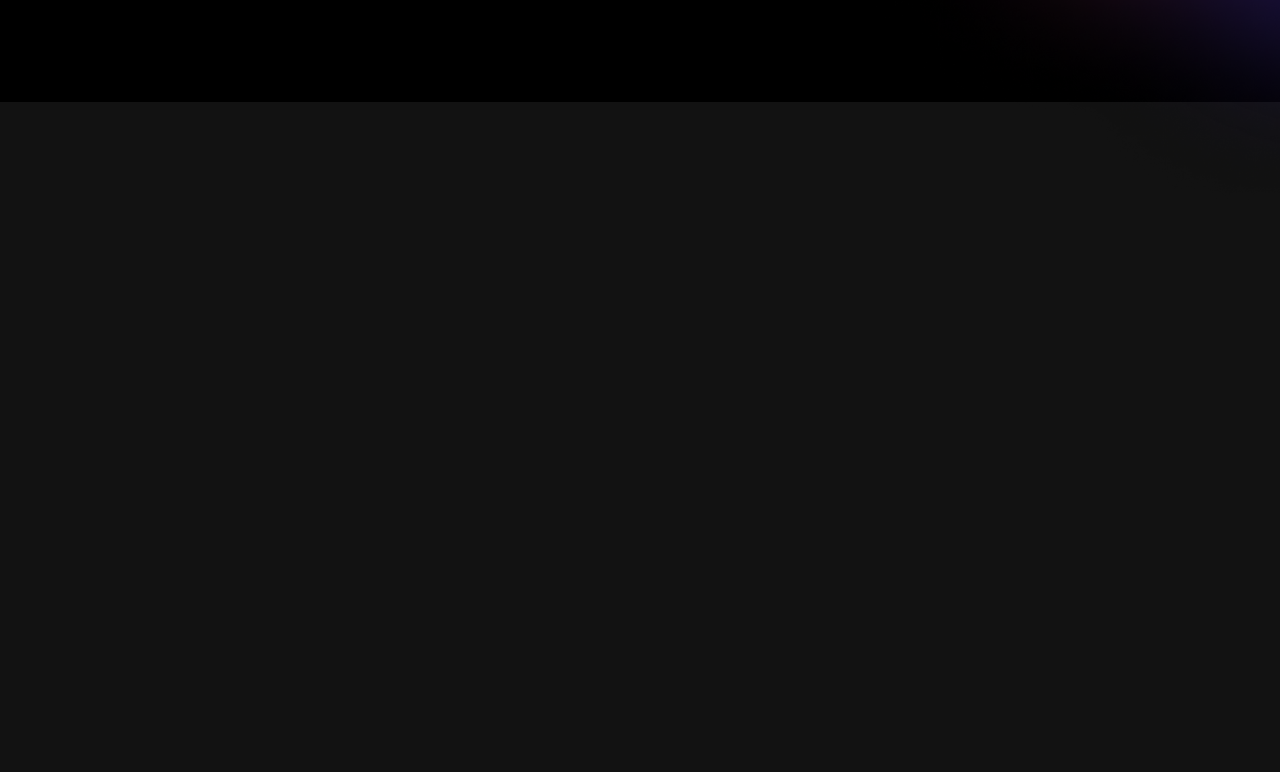
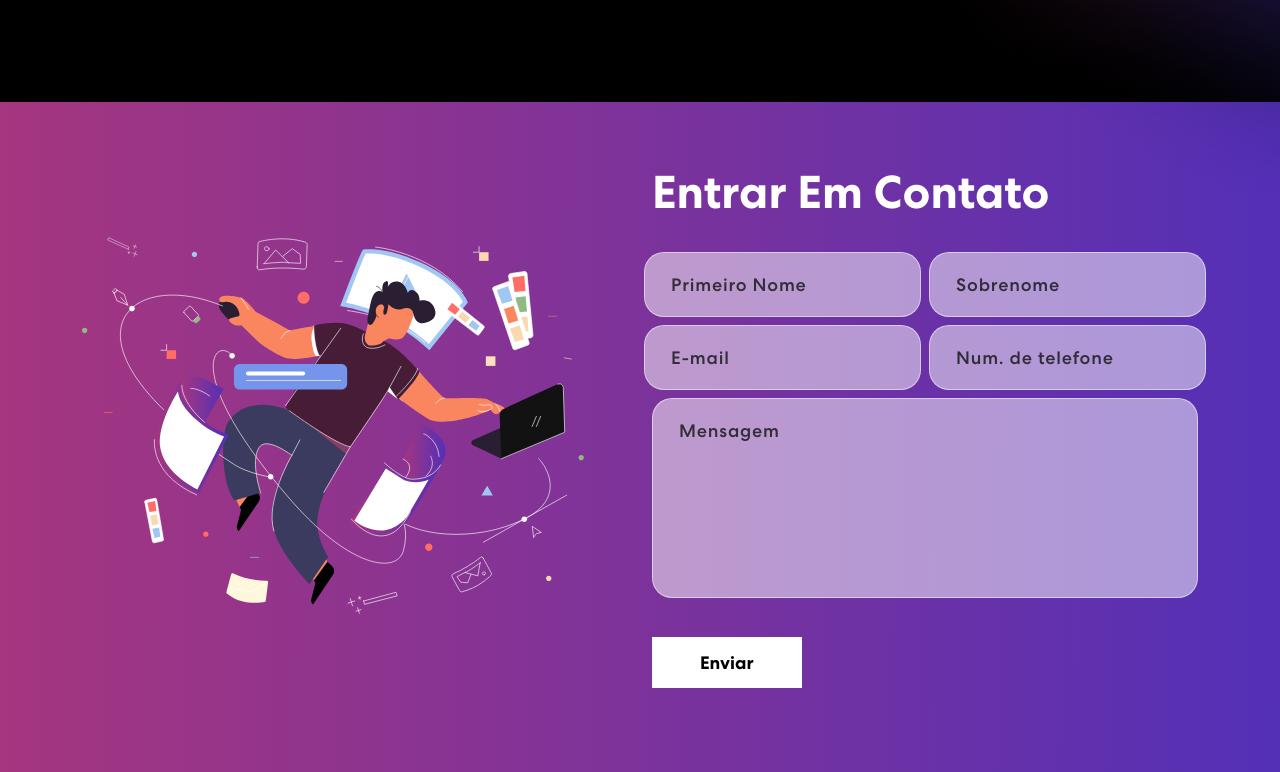
Before and after one commit to DiogoJorge1401/MyNewPortfolio, a React (Vite) app: page / in a window 1280 px wide. Shown: the part 2025-2797 px from the top of the page. Before the commit the page ends 2242 px from the top, so only its background shows below. Built offline with nearby package versions, Linux system fonts and the light colour scheme.

Commit message:
feat: add Contact component

```diff
--- a/package.json
+++ b/package.json
@@ -1,5 +1,5 @@
 {
-  "name": "newportfolio",
+  "name": "newportfoliofrontend",
   "private": true,
   "version": "0.0.0",
   "type": "module",
@@ -9,6 +9,7 @@
     "preview": "vite preview"
   },
   "dependencies": {
+    "axios": "^1.2.0",
     "bootstrap": "^5.2.3",
     "react": "^18.2.0",
     "react-bootstrap": "^2.6.0",
@@ -17,6 +18,7 @@
     "react-multi-carousel": "^2.8.2"
   },
   "devDependencies": {
+    "@types/axios": "^0.14.0",
     "@types/react": "^18.0.24",
     "@types/react-dom": "^18.0.8",
     "@vitejs/plugin-react": "^2.2.0",
--- a/src/App.scss
+++ b/src/App.scss
@@ -56,6 +56,13 @@ ul {
   text-decoration: none;
 }
 
+button,
+input,
+textarea {
+  outline: none;
+  border: none;
+}
+
 a {
   text-decoration: none;
   color: inherit;
@@ -81,11 +88,3 @@ button {
     padding: 0 9.5rem;
   }
 }
-
-p.success {
-  color: green;
-}
-
-p.danger {
-  color: red;
-}
--- a/src/App.tsx
+++ b/src/App.tsx
@@ -1,5 +1,6 @@
 import "./App.scss";
 import { Banner } from "./components/Banner";
+import { Contact } from './components/Contact';
 import { NavBar } from "./components/Navbar";
 import { Projects } from "./components/Projects";
 import { Skills } from "./components/Skills";
@@ -11,6 +12,7 @@ export const App = () => {
       <Banner />
       <Skills />
       <Projects />
+      <Contact />
     </>
   );
 };
--- /dev/null
+++ b/src/components/Contact/index.scss
@@ -0,0 +1,100 @@
+.contact {
+  background: linear-gradient(90.21deg, #aa367c -5.91%, #4a2fbd 111.58%);
+  padding: 3.75rem 0 12.5rem;
+
+  img {
+    width: 92%;
+  }
+
+  h2 {
+    font-size: 2.875rem;
+    font-weight: 700;
+    margin-bottom: 1.875rem;
+  }
+
+  form {
+    input,
+    textarea {
+      width: 100%;
+      margin-bottom: 0.5rem;
+      padding: 1.125rem 1.625rem;
+
+      color: #fff;
+      font-size: 1.125rem;
+      font-weight: 500;
+      letter-spacing: 0.05rem;
+
+      background: rgba(255, 255, 255, 0.5);
+      border: 1px solid rgba(255, 255, 255, 0.5);
+      border-radius: 1.25rem;
+
+      resize: none;
+      transition: 0.3s ease-in-out;
+    }
+
+    input:focus,
+    textarea:focus {
+      background: rgba(255, 255, 255, 1);
+      color: #121212;
+    }
+
+    input::placeholder,
+    textarea::placeholder {
+      color: #121212;
+      opacity: 0.8;
+    }
+
+    button {
+      position: relative;
+      font-weight: 700;
+      background-color: #fff;
+      padding: 0.875rem 3rem;
+      font-size: 1.125rem;
+      margin-top: 1.5rem;
+      transition: 0.3s ease-in-out;
+
+      span {
+        z-index: 1;
+        position: relative;
+      }
+
+      &::before {
+        content: "";
+        position: absolute;
+        top: 0;
+        left: 0;
+
+        background: #121212;
+        width: 0;
+        height: 100%;
+
+        z-index: 0;
+        transition: 0.3s ease-in-out;
+      }
+
+      &:hover {
+        color: #fff;
+
+        &::before {
+          width: 100%;
+        }
+      }
+    }
+
+    p {
+      font-size: 1rem;
+
+      &.success {
+        color: green;
+      }
+
+      &.danger {
+        color: red;
+      }
+    }
+
+    @media screen and (max-width: 480px) {
+      padding: 0 1rem;
+    }
+  }
+}
--- /dev/null
+++ b/src/components/Contact/index.tsx
@@ -0,0 +1,132 @@
+import { useState } from "react";
+import { Col, Container, Row } from "react-bootstrap";
+import contactImg from "../../assets/img/contact-img.svg";
+import axios from "axios";
+import "./index.scss";
+
+export const Contact = () => {
+  const formInitialDetails = {
+    firstName: "",
+    lastName: "",
+    email: "",
+    phone: "",
+    message: "",
+  };
+
+  const [formDetails, setFormDetails] = useState(formInitialDetails);
+  const [buttonText, setButtonText] = useState("Enviar");
+  const [status, setStatus] = useState<any>({});
+  const [isSubmiting, setIsSubmiting] = useState(false)
+
+  const handleFieldUpdate = (e: any) => {
+    setFormDetails((prev) => ({
+      ...prev,
+      [e.target.name]: e.target.value,
+    }));
+  };
+  const handleOnSubmit = async (e: any) => {
+    e.preventDefault();
+    setIsSubmiting(true)
+    setButtonText("Eviando...");
+    try {
+      await axios.post(
+        "https://lazy-cyan-hen-hose.cyclic.app/contact",
+        formDetails
+      );
+
+      setStatus({ success: true, message: "Mensagem enviada com sucesso." });
+    } catch (error) {
+      setStatus({
+        success: false,
+        message: "Algo deu errado, tenta novamente mais tarde.",
+      });
+    }
+
+    setButtonText("Enviar");
+    setIsSubmiting(false);
+    setFormDetails(formInitialDetails);
+  };
+
+  return (
+    <section className="contact" id="connect">
+      <Container>
+        <Row className="align-items-center">
+          <Col md={6}>
+            <img src={contactImg} alt="Contact Us" />
+          </Col>
+
+          <Col md={6}>
+            <h2>Entrar Em Contato</h2>
+
+            <form onSubmit={handleOnSubmit}>
+              <Row>
+                <Col sm={6} className="px-1">
+                  <input
+                    type="text"
+                    placeholder="Primeiro Nome"
+                    name="firstName"
+                    value={formDetails.firstName}
+                    onChange={handleFieldUpdate}
+                  />
+                </Col>
+
+                <Col sm={6} className="px-1">
+                  <input
+                    type="text"
+                    placeholder="Sobrenome"
+                    name="lastName"
+                    value={formDetails.lastName}
+                    onChange={handleFieldUpdate}
+                  />
+                </Col>
+
+                <Col sm={6} className="px-1">
+                  <input
+                    type="email"
+                    placeholder="E-mail"
+                    name="email"
+                    value={formDetails.email}
+                    onChange={handleFieldUpdate}
+                  />
+                </Col>
+
+                <Col sm={6} className="px-1">
+                  <input
+                    type="tel"
+                    placeholder="Num. de telefone"
+                    name="phone"
+                    value={formDetails.phone}
+                    onChange={handleFieldUpdate}
+                  />
+                </Col>
+
+                <Col>
+                  <textarea
+                    name="message"
+                    id="message"
+                    placeholder="Mensagem"
+                    rows={6}
+                    value={formDetails.message}
+                    onChange={handleFieldUpdate}
+                  ></textarea>
+
+                  <button type="submit" disabled={isSubmiting}>
+                    <span>{buttonText}</span>
+                  </button>
+                </Col>
+
+                {status.message && (
+                  <Col>
+                    <p className={!status.success ? "danger" : "success"}>
+                      {status.message}
+                    </p>
+                  </Col>
+                )}
+              </Row>
+            </form>
+          </Col>
+        </Row>
+      </Container>
+    </section>
+  );
+};
--- a/src/components/Projects/index.scss
+++ b/src/components/Projects/index.scss
@@ -21,6 +21,12 @@
     color: #b8b8b8;
   }
 
+  .projects-container {
+    @media screen and (max-width: 480px) {
+      padding: 0 1rem;
+    }
+  }
+
   .background-image-right {
     position: absolute;
     top: 20%;
--- a/src/components/Projects/index.tsx
+++ b/src/components/Projects/index.tsx
@@ -20,9 +20,9 @@ export const Projects = () => {
             <Tab.Container id="projects-tabs" defaultActiveKey="first">
               <Tab.Content id="slideInUp">
                 <Tab.Pane eventKey="first">
-                  <Row>
+                  <Row className='projects-container'>
                     {projects.map((el, idx) => (
-                      <ProjectCard {...el} />
+                      <ProjectCard {...el} key={idx} />
                     ))}
                   </Row>
                 </Tab.Pane>
--- a/src/components/Skills/index.scss
+++ b/src/components/Skills/index.scss
@@ -4,6 +4,10 @@
 
   @media screen and (max-width: 768px) {
     padding: 0 1rem 3.25rem;
+  }
+
+  @media screen and (max-width: 768px) {
+    padding: 0 2rem 3.25rem;
   }
 
   .skill-bx {
```
Also changed, not shown: 1 other file (tests, documents, lock files or other folders).
